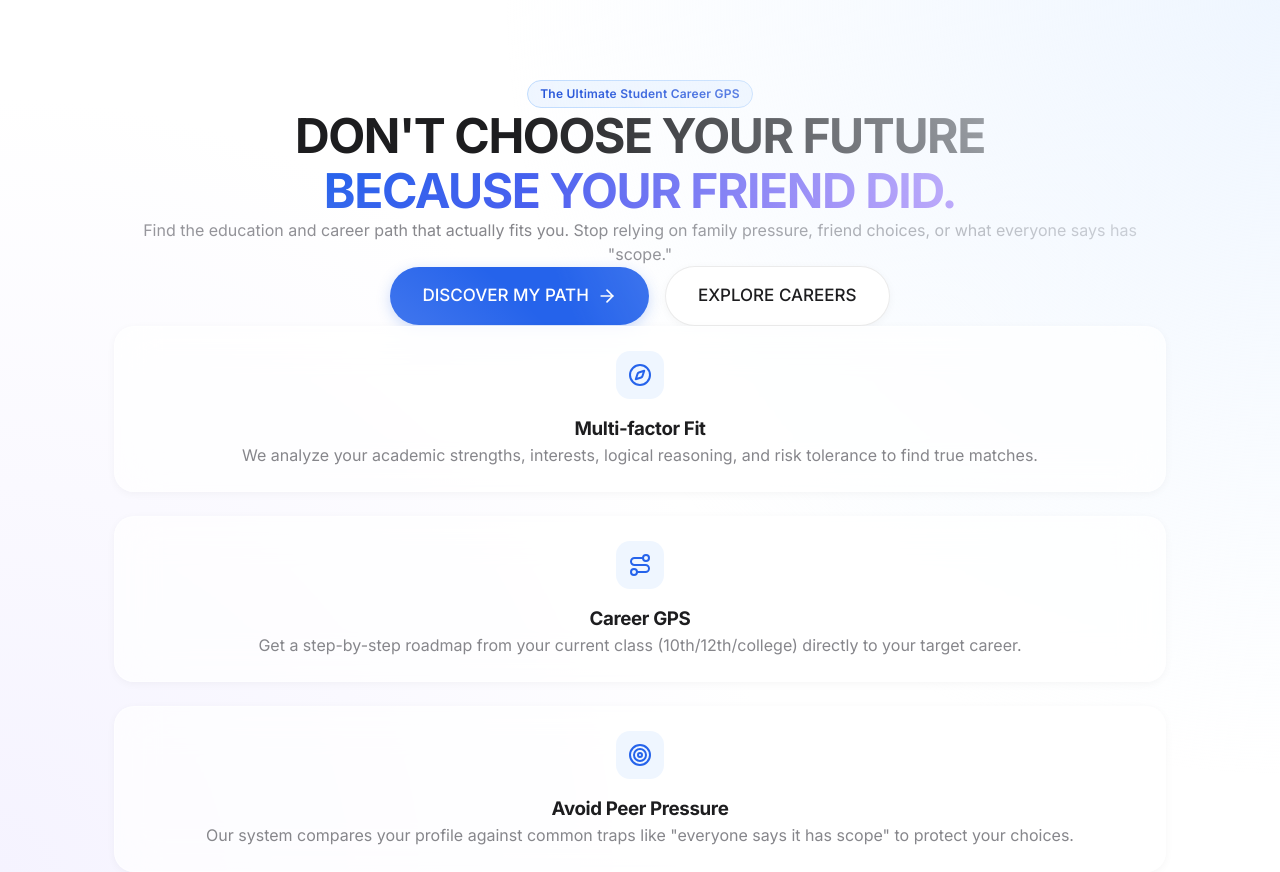
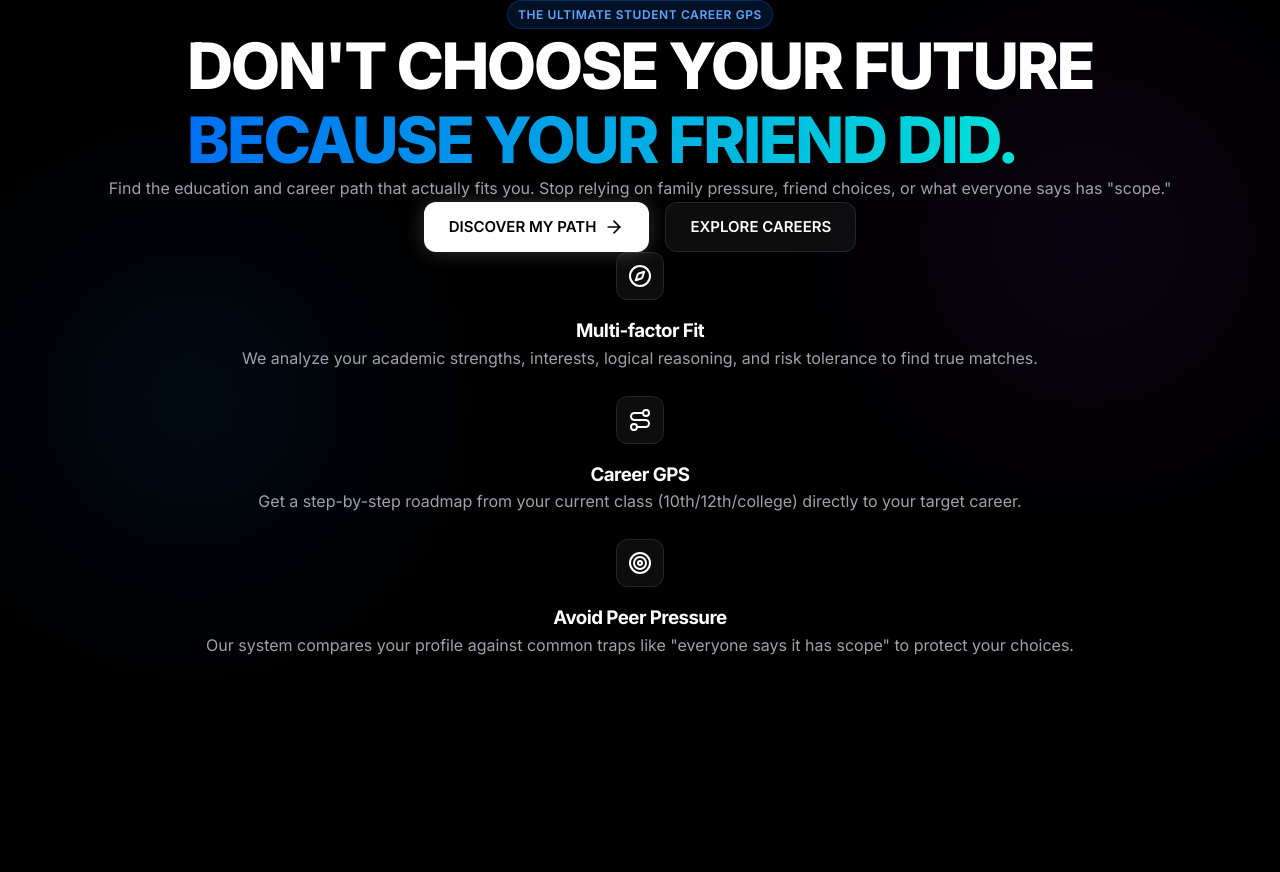
Before and after one commit to manthnnnn/CarrierOS, a Next.js app: page / in a window 1280 px wide. After the commit the page ends 800 px from the top, so only its background shows below. Built offline with nearby package versions, Linux system fonts and the light colour scheme.

Commit message:
style: transition to ultra premium dark linear/vercel aesthetic

```diff
--- a/src/app/globals.css
+++ b/src/app/globals.css
@@ -1,154 +1,166 @@
-@import url('https://fonts.googleapis.com/css2?family=Inter:wght@300;400;500;600;700;800&display=swap');
+@import url('https://fonts.googleapis.com/css2?family=Inter:wght@300;400;500;600;700;800;900&display=swap');
 
-/* ─── iOS / STANDARD SaaS DESIGN TOKENS ─────────────────────────────────── */
+/* ─── ULTRA PREMIUM AI SaaS TOKENS (Vercel/Linear Style) ─── */
 :root {
-  /* Apple-like Clean Light Palette */
-  --bg-base: #F5F5F7; /* Classic Apple light gray background */
-  --bg-elevated: #FFFFFF;
-  --bg-card: #FFFFFF;
-  --bg-hover: rgba(0, 0, 0, 0.04);
+  /* Deep Space Backgrounds */
+  --bg-base: #000000;
+  --bg-elevated: #0A0A0A;
+  --bg-card: rgba(255, 255, 255, 0.03);
+  --bg-hover: rgba(255, 255, 255, 0.08);
 
-  /* Primary SaaS Blue */
-  --primary-50:  #EFF6FF;
-  --primary-100: #DBEAFE;
-  --primary-200: #BFDBFE;
-  --primary-300: #93C5FD;
-  --primary-400: #60A5FA;
-  --primary-500: #3B82F6;
-  --primary-600: #2563EB;
-  --primary-700: #1D4ED8;
+  /* Electric Accents */
+  --primary-500: #0070F3; /* Vercel Blue */
+  --primary-glow: rgba(0, 112, 243, 0.4);
+  --accent-500: #7928CA; /* Vercel Purple */
+  --accent-glow: rgba(121, 40, 202, 0.4);
+  --cyan-500: #00DFD8;
 
-  /* Accents */
-  --accent-500: #8B5CF6; /* Vibrant Purple */
-  --success-500: #34C759; /* iOS Green */
-  --warning-500: #FF9500; /* iOS Orange */
-  --danger-500: #FF3B30;  /* iOS Red */
+  /* Status Colors */
+  --success-500: #10B981;
+  --warning-500: #F59E0B;
+  --danger-500: #EF4444;
 
-  /* Text Colors (Apple Style) */
-  --text-primary: #1D1D1F;
-  --text-secondary: #86868B;
-  --text-muted: #A1A1A6;
-  --text-inverse: #FFFFFF;
+  /* Typography */
+  --text-primary: #EDEDED;
+  --text-secondary: #A1A1AA;
+  --text-muted: #71717A;
 
-  /* Borders */
-  --border: rgba(0, 0, 0, 0.08);
-  --border-subtle: rgba(0, 0, 0, 0.04);
-  --border-focus: rgba(59, 130, 246, 0.4);
+  /* Borders & Glass */
+  --border: rgba(255, 255, 255, 0.1);
+  --border-subtle: rgba(255, 255, 255, 0.05);
+  --border-hover: rgba(255, 255, 255, 0.2);
 
-  /* iOS Drop Shadows */
-  --shadow-sm: 0 2px 8px rgba(0, 0, 0, 0.04);
-  --shadow-md: 0 4px 24px rgba(0, 0, 0, 0.06);
-  --shadow-lg: 0 12px 48px rgba(0, 0, 0, 0.08);
-  --shadow-float: 0 20px 40px rgba(0, 0, 0, 0.08);
+  /* Shadows & Glows */
+  --shadow-sm: 0 4px 12px rgba(0,0,0,0.5);
+  --shadow-md: 0 8px 24px rgba(0,0,0,0.6);
+  --shadow-glow: 0 0 40px var(--primary-glow);
 
   /* Spacing */
   --space-1: 4px; --space-2: 8px; --space-3: 12px; --space-4: 16px;
   --space-5: 20px; --space-6: 24px; --space-8: 32px; --space-10: 40px;
-  --space-12: 48px; --space-16: 64px; --space-20: 80px; --space-24: 96px;
+  --space-12: 48px;
 
-  /* Radii (Smooth iOS Squircles) */
-  --radius-sm: 10px;
-  --radius-md: 14px;
-  --radius-lg: 20px;
-  --radius-xl: 28px;
+  /* Radii */
+  --radius-sm: 8px;
+  --radius-md: 12px;
+  --radius-lg: 16px;
+  --radius-xl: 24px;
   --radius-full: 9999px;
 
-  /* Typography */
-  --font-sans: 'Inter', -apple-system, BlinkMacSystemFont, "Segoe UI", Roboto, Helvetica, Arial, sans-serif;
-
-  /* Smooth Transitions */
-  --transition-fast: 150ms cubic-bezier(0.2, 0, 0, 1);
-  --transition-base: 250ms cubic-bezier(0.2, 0, 0, 1);
-  --transition-spring: 500ms cubic-bezier(0.34, 1.56, 0.64, 1);
+  /* Transitions */
+  --transition-fast: 150ms cubic-bezier(0.4, 0, 0.2, 1);
+  --transition-base: 300ms cubic-bezier(0.4, 0, 0.2, 1);
+  --transition-spring: 600ms cubic-bezier(0.16, 1, 0.3, 1);
 }
 
 /* ─── RESET & BASE ───────────────────────────────────── */
 *, *::before, *::after { box-sizing: border-box; margin: 0; padding: 0; }
-
-html {
-  scroll-behavior: smooth;
-  -webkit-text-size-adjust: 100%;
-}
+html { scroll-behavior: smooth; }
 
 body {
-  font-family: var(--font-sans);
+  font-family: 'Inter', sans-serif;
   background-color: var(--bg-base);
+  background-image:
+    radial-gradient(circle at 15% 50%, rgba(0, 112, 243, 0.08), transparent 25%),
+    radial-gradient(circle at 85% 30%, rgba(121, 40, 202, 0.08), transparent 25%);
   color: var(--text-primary);
-  line-height: 1.5;
+  line-height: 1.6;
   min-height: 100vh;
   -webkit-font-smoothing: antialiased;
   -moz-osx-font-smoothing: grayscale;
 }
 
+::-webkit-scrollbar { width: 8px; }
+::-webkit-scrollbar-track { background: var(--bg-base); }
+::-webkit-scrollbar-thumb { background: #333; border-radius: 4px; }
+::-webkit-scrollbar-thumb:hover { background: #555; }
+
 /* ─── TYPOGRAPHY ────────────────────────────────────── */
 h1, h2, h3, h4, h5, h6 {
   font-weight: 700;
-  letter-spacing: -0.02em;
-  color: var(--text-primary);
+  letter-spacing: -0.03em;
+  color: #FFFFFF;
 }
 
-.display-xl { font-size: clamp(2.5rem, 6vw, 4.5rem); font-weight: 800; letter-spacing: -0.04em; line-height: 1.1; }
-.display-lg { font-size: clamp(2rem, 4vw, 3rem); font-weight: 700; letter-spacing: -0.03em; line-height: 1.15; }
-.display-md { font-size: clamp(1.5rem, 3vw, 2.25rem); font-weight: 700; letter-spacing: -0.02em; }
-.display-sm { font-size: clamp(1.25rem, 2vw, 1.5rem); font-weight: 600; letter-spacing: -0.01em; }
+.display-xl { font-size: clamp(3rem, 7vw, 5.5rem); font-weight: 800; letter-spacing: -0.05em; line-height: 1.1; }
+.display-lg { font-size: clamp(2.5rem, 5vw, 4rem); font-weight: 800; letter-spacing: -0.04em; line-height: 1.15; }
+.display-md { font-size: clamp(1.75rem, 3.5vw, 2.5rem); font-weight: 700; letter-spacing: -0.03em; }
+.display-sm { font-size: clamp(1.25rem, 2.5vw, 1.75rem); font-weight: 600; letter-spacing: -0.02em; }
 
 .text-gradient {
-  background: linear-gradient(135deg, var(--primary-600) 0%, var(--accent-500) 100%);
+  background: linear-gradient(to right, #0070F3, #00DFD8);
+  -webkit-background-clip: text;
+  -webkit-text-fill-color: transparent;
+  background-clip: text;
+}
+.text-gradient-purple {
+  background: linear-gradient(to right, #7928CA, #FF0080);
   -webkit-background-clip: text;
   -webkit-text-fill-color: transparent;
   background-clip: text;
 }
 
 /* ─── LAYOUT ────────────────────────────────────────── */
-.container {
-  width: 100%;
-  max-width: 1100px;
-  margin: 0 auto;
-  padding: 0 var(--space-6);
-}
-
+.container { max-width: 1200px; margin: 0 auto; padding: 0 var(--space-6); }
 .grid { display: grid; }
 .flex { display: flex; }
 .flex-col { flex-direction: column; }
 .items-center { align-items: center; }
 .justify-center { justify-content: center; }
 .gap-2 { gap: var(--space-2); }
-.gap-3 { gap: var(--space-3); }
 .gap-4 { gap: var(--space-4); }
 .gap-6 { gap: var(--space-6); }
-.gap-8 { gap: var(--space-8); }
 
-/* ─── CARDS ─────────────────────────────────────────── */
+/* ─── CARDS & GLASSMORPHISM ──────────────────────────── */
 .card {
   background: var(--bg-card);
+  backdrop-filter: blur(12px);
+  -webkit-backdrop-filter: blur(12px);
   border: 1px solid var(--border);
   border-radius: var(--radius-lg);
   padding: var(--space-6);
   box-shadow: var(--shadow-sm);
-  transition: transform var(--transition-base), box-shadow var(--transition-base);
+  transition: all var(--transition-base);
+  position: relative;
+  overflow: hidden;
+}
+
+.card::before {
+  content: '';
+  position: absolute;
+  top: 0; left: 0; right: 0; height: 1px;
+  background: linear-gradient(90deg, transparent, rgba(255,255,255,0.2), transparent);
+  opacity: 0;
+  transition: opacity var(--transition-base);
 }
 
 .card:hover {
-  box-shadow: var(--shadow-md);
-  transform: translateY(-2px);
+  background: rgba(255, 255, 255, 0.05);
+  border-color: var(--border-hover);
+  box-shadow: var(--shadow-md), 0 10px 40px rgba(0,0,0,0.8);
+  transform: translateY(-4px);
 }
+.card:hover::before { opacity: 1; }
 
-.card-glass {
-  background: rgba(255, 255, 255, 0.7);
-  backdrop-filter: blur(20px);
-  -webkit-backdrop-filter: blur(20px);
-  border: 1px solid rgba(255, 255, 255, 0.4);
+.card-gradient {
+  background: linear-gradient(145deg, rgba(0, 112, 243, 0.1), rgba(121, 40, 202, 0.05));
+  border: 1px solid rgba(0, 112, 243, 0.3);
   border-radius: var(--radius-lg);
   padding: var(--space-6);
-  box-shadow: var(--shadow-sm);
+  box-shadow: inset 0 0 20px rgba(0, 112, 243, 0.1);
+  position: relative;
 }
-
-.card-gradient {
-  background: linear-gradient(135deg, #F8FAFC 0%, #EFF6FF 100%);
-  border: 1px solid var(--primary-100);
-  border-radius: var(--radius-lg);
-  padding: var(--space-6);
-  box-shadow: var(--shadow-sm);
+.card-gradient::after {
+  content: '';
+  position: absolute;
+  inset: -1px;
+  border-radius: inherit;
+  padding: 1px;
+  background: linear-gradient(135deg, #0070F3, transparent, #7928CA);
+  -webkit-mask: linear-gradient(#fff 0 0) content-box, linear-gradient(#fff 0 0);
+  -webkit-mask-composite: xor;
+  mask-composite: exclude;
+  pointer-events: none;
 }
 
 /* ─── BUTTONS ───────────────────────────────────────── */
@@ -158,363 +170,267 @@ h1, h2, h3, h4, h5, h6 {
   justify-content: center;
   gap: var(--space-2);
   padding: 12px 24px;
-  border-radius: var(--radius-full);
+  border-radius: var(--radius-md);
   font-size: 0.9375rem;
-  font-weight: 500;
+  font-weight: 600;
   cursor: pointer;
-  border: none;
-  transition: all var(--transition-fast);
-  white-space: nowrap;
+  border: 1px solid transparent;
+  transition: all var(--transition-base);
   text-decoration: none;
 }
 
-.btn:active { transform: scale(0.96); }
+.btn:active { transform: scale(0.95); }
 
 .btn-primary {
-  background: var(--primary-600);
-  color: white;
-  box-shadow: 0 4px 14px rgba(37, 99, 235, 0.25);
+  background: #FFFFFF;
+  color: #000000;
+  box-shadow: 0 0 20px rgba(255, 255, 255, 0.2);
 }
-
 .btn-primary:hover {
-  background: var(--primary-700);
-  box-shadow: 0 6px 20px rgba(37, 99, 235, 0.3);
-  transform: translateY(-1px);
+  background: #E5E5E5;
+  box-shadow: 0 0 30px rgba(255, 255, 255, 0.4);
 }
 
 .btn-secondary {
-  background: #FFFFFF;
-  color: var(--text-primary);
-  border: 1px solid var(--border);
-  box-shadow: var(--shadow-sm);
+  background: rgba(255, 255, 255, 0.05);
+  color: #FFFFFF;
+  border: 1px solid rgba(255, 255, 255, 0.1);
+  backdrop-filter: blur(10px);
 }
-
 .btn-secondary:hover {
-  background: var(--bg-base);
-  border-color: #D1D5DB;
+  background: rgba(255, 255, 255, 0.1);
+  border-color: rgba(255, 255, 255, 0.2);
 }
 
 .btn-ghost {
   background: transparent;
   color: var(--text-secondary);
-  padding: 8px 16px;
+}
+.btn-ghost:hover {
+  color: #FFFFFF;
+  background: rgba(255, 255, 255, 0.05);
 }
 
-.btn-ghost:hover {
-  background: var(--bg-hover);
-  color: var(--text-primary);
-}
-
-.btn-lg {
-  padding: 16px 32px;
-  font-size: 1.0625rem;
-}
-
-/* ─── FORM ELEMENTS ─────────────────────────────────── */
+/* ─── INPUTS ────────────────────────────────────────── */
 .input, .select, .textarea {
   width: 100%;
-  background: #FFFFFF;
-  border: 1px solid var(--border);
+  background: rgba(0, 0, 0, 0.5);
+  border: 1px solid rgba(255, 255, 255, 0.1);
   border-radius: var(--radius-md);
   padding: 12px 16px;
-  color: var(--text-primary);
-  font-family: var(--font-sans);
+  color: #FFFFFF;
+  font-family: inherit;
   font-size: 0.9375rem;
   transition: all var(--transition-fast);
   outline: none;
-  box-shadow: var(--shadow-sm);
 }
-
-.input:focus, .select:focus, .textarea:focus {
+.input:focus {
   border-color: var(--primary-500);
-  box-shadow: 0 0 0 4px var(--primary-100);
+  box-shadow: 0 0 0 2px rgba(0, 112, 243, 0.2);
+  background: rgba(0, 0, 0, 0.8);
 }
-
-.input::placeholder { color: var(--text-muted); }
 
 /* ─── BADGES ────────────────────────────────────────── */
 .badge {
   display: inline-flex;
   align-items: center;
-  gap: 4px;
-  padding: 4px 12px;
+  padding: 4px 10px;
   border-radius: var(--radius-full);
   font-size: 0.75rem;
   font-weight: 600;
-  letter-spacing: 0.02em;
+  letter-spacing: 0.05em;
+  text-transform: uppercase;
+  background: rgba(255, 255, 255, 0.05);
+  border: 1px solid rgba(255, 255, 255, 0.1);
+  color: var(--text-secondary);
+}
+.badge-primary { background: rgba(0, 112, 243, 0.15); border-color: rgba(0, 112, 243, 0.3); color: #60A5FA; }
+.badge-accent { background: rgba(121, 40, 202, 0.15); border-color: rgba(121, 40, 202, 0.3); color: #C084FC; }
+.badge-success { background: rgba(16, 185, 129, 0.15); border-color: rgba(16, 185, 129, 0.3); color: #34D399; }
+
+/* ─── SIDEBAR (Ultra sleek) ─────────────────────────── */
+.sidebar {
+  width: 280px;
+  min-height: 100vh;
+  background: rgba(0, 0, 0, 0.5);
+  backdrop-filter: blur(20px);
+  -webkit-backdrop-filter: blur(20px);
+  border-right: 1px solid rgba(255, 255, 255, 0.05);
+  padding: var(--space-6);
+  position: fixed;
+  top: 0; left: 0;
+  display: flex;
+  flex-direction: column;
+  z-index: 50;
 }
 
-.badge-primary { background: var(--primary-50); color: var(--primary-700); border: 1px solid var(--primary-200); }
-.badge-success { background: #ECFDF5; color: #059669; border: 1px solid #A7F3D0; }
-.badge-warning { background: #FFFBEB; color: #D97706; border: 1px solid #FDE68A; }
-.badge-accent  { background: #F5F3FF; color: #6D28D9; border: 1px solid #DDD6FE; }
-
-/* ─── NAVIGATION (Landing) ──────────────────────────── */
-.nav {
-  position: fixed;
-  top: 0; left: 0; right: 0;
-  z-index: 1000;
-  padding: var(--space-4) 0;
-  background: rgba(255, 255, 255, 0.8);
-  backdrop-filter: blur(20px);
-  -webkit-backdrop-filter: blur(20px);
-  border-bottom: 1px solid var(--border-subtle);
-}
-
-/* ─── HERO SECTION ──────────────────────────────────── */
-.hero {
-  min-height: 100vh;
+.sidebar-logo {
+  font-size: 1.5rem;
+  font-weight: 800;
+  letter-spacing: -0.04em;
+  background: linear-gradient(to right, #fff, #888);
+  -webkit-background-clip: text;
+  -webkit-text-fill-color: transparent;
+  margin-bottom: var(--space-8);
   display: flex;
   align-items: center;
-  position: relative;
-  background: #FFFFFF;
-  overflow: hidden;
-  padding-top: var(--space-20);
+  gap: 8px;
 }
-
-.hero::before {
+.sidebar-logo::before {
   content: '';
-  position: absolute;
-  top: 0; left: 0; right: 0; bottom: 0;
-  background: radial-gradient(circle at top right, var(--primary-50), transparent 50%),
-              radial-gradient(circle at bottom left, #F5F3FF, transparent 50%);
-  pointer-events: none;
-}
-
-/* ─── FEATURE ICONS ─────────────────────────────────── */
-.feature-icon {
-  width: 48px; height: 48px;
-  border-radius: var(--radius-md);
-  display: flex;
-  align-items: center;
-  justify-content: center;
-  margin-bottom: var(--space-4);
-  background: var(--primary-50);
-  color: var(--primary-600);
-}
-
-/* ─── SIDEBAR ────────────────────────────────────────── */
-.sidebar {
-  width: 260px;
-  min-height: 100vh;
-  background: #F9FAFB;
-  border-right: 1px solid var(--border);
-  padding: var(--space-6) var(--space-4);
-  position: fixed;
-  top: 0; left: 0;
-  z-index: 100;
-  display: flex;
-  flex-direction: column;
+  display: block;
+  width: 24px; height: 24px;
+  background: conic-gradient(from 180deg at 50% 50%, #0070F3 0deg, #00DFD8 180deg, #7928CA 360deg);
+  border-radius: 6px;
 }
 
 .sidebar-item {
   display: flex;
   align-items: center;
   gap: var(--space-3);
-  padding: 10px 16px;
+  padding: 10px 14px;
   border-radius: var(--radius-md);
   color: var(--text-secondary);
-  text-decoration: none;
   font-size: 0.9rem;
   font-weight: 500;
   transition: all var(--transition-fast);
   margin-bottom: 4px;
+  text-decoration: none;
 }
-
 .sidebar-item:hover {
-  background: rgba(0,0,0,0.03);
-  color: var(--text-primary);
+  background: rgba(255, 255, 255, 0.05);
+  color: #FFFFFF;
 }
-
 .sidebar-item.active {
-  background: var(--primary-50);
-  color: var(--primary-700);
-  font-weight: 600;
+  background: rgba(255, 255, 255, 0.1);
+  color: #FFFFFF;
+  box-shadow: inset 2px 0 0 var(--primary-500);
 }
 
 .sidebar-badge {
   margin-left: auto;
-  font-size: 0.7rem;
+  font-size: 0.65rem;
+  padding: 2px 6px;
+  border-radius: 4px;
+  background: var(--primary-500);
+  color: white;
   font-weight: 700;
-  padding: 2px 8px;
-  border-radius: var(--radius-full);
-  background: var(--primary-600);
-  color: white;
 }
 
-/* ─── DASHBOARD LAYOUT ───────────────────────────────── */
-.dash-layout {
-  display: flex;
-  min-height: 100vh;
-  background: var(--bg-base);
+/* ─── DASHBOARD MAIN ────────────────────────────────── */
+.dash-layout { display: flex; min-height: 100vh; }
+.dash-main {
+  flex: 1;
+  margin-left: 280px;
+  padding: var(--space-8) var(--space-10);
+  max-width: calc(100% - 280px);
 }
 
-.dash-main {
-  flex: 1;
-  margin-left: 260px;
-  padding: var(--space-8) var(--space-10);
-  max-width: calc(100% - 260px);
-}
-
-/* ─── OPTION SELECT CARDS (Onboarding) ───────────────── */
+/* ─── OPTION CARDS (Onboarding/Quiz) ────────────────── */
 .option-card {
-  padding: var(--space-4) var(--space-5);
-  border: 1px solid var(--border);
+  padding: var(--space-5);
+  background: rgba(255, 255, 255, 0.02);
+  border: 1px solid rgba(255, 255, 255, 0.1);
   border-radius: var(--radius-lg);
   cursor: pointer;
   transition: all var(--transition-base);
-  text-align: left;
-  background: #FFFFFF;
-  color: var(--text-secondary);
-  font-size: 0.9375rem;
-  width: 100%;
   display: flex;
   align-items: center;
   gap: var(--space-4);
-  box-shadow: var(--shadow-sm);
+  color: var(--text-secondary);
+  font-size: 1rem;
+}
+.option-card:hover {
+  border-color: rgba(255, 255, 255, 0.3);
+  background: rgba(255, 255, 255, 0.05);
+  color: #FFFFFF;
+  transform: translateX(4px);
+}
+.option-card.selected {
+  border-color: var(--primary-500);
+  background: rgba(0, 112, 243, 0.1);
+  color: #FFFFFF;
 }
 
-.option-card:hover {
-  border-color: var(--primary-300);
-  box-shadow: var(--shadow-md);
-  transform: translateY(-1px);
+/* ─── ICONS & GRAPHICS ──────────────────────────────── */
+.feature-icon {
+  width: 48px; height: 48px;
+  border-radius: 12px;
+  background: rgba(255, 255, 255, 0.05);
+  border: 1px solid rgba(255, 255, 255, 0.1);
+  display: flex;
+  align-items: center;
+  justify-content: center;
+  color: #FFFFFF;
+  margin-bottom: var(--space-4);
 }
 
-.option-card.selected {
-  border-color: var(--primary-600);
-  background: var(--primary-50);
-  color: var(--primary-700);
-  box-shadow: 0 0 0 1px var(--primary-600);
+/* SCORE RING */
+.score-ring-bg { fill: none; stroke: rgba(255, 255, 255, 0.1); stroke-width: 6; }
+.score-ring-fill {
+  fill: none; stroke-width: 6; stroke: url(#ringGradient); stroke-linecap: round;
+  transition: stroke-dashoffset 1.5s cubic-bezier(0.16, 1, 0.3, 1);
 }
 
-.option-card .feature-icon {
-  margin-bottom: 0;
-  background: #FFFFFF;
-  border: 1px solid var(--border);
-}
-
-.option-card.selected .feature-icon {
-  background: var(--primary-600);
-  color: white;
-  border-color: var(--primary-600);
-}
-
-/* ─── ROADMAP ─────────────────────────────────────────── */
+/* ─── ROADMAP TIMELINE ──────────────────────────────── */
 .roadmap-step {
   display: flex;
-  align-items: flex-start;
   gap: var(--space-6);
   position: relative;
   padding-bottom: var(--space-8);
 }
-
-.roadmap-step:not(:last-child)::after {
+.roadmap-step::before {
   content: '';
   position: absolute;
-  left: 23px;
-  top: 48px;
-  bottom: 0;
+  left: 23px; top: 48px; bottom: 0;
   width: 2px;
-  background: #E5E7EB;
+  background: linear-gradient(to bottom, rgba(0, 112, 243, 0.5), transparent);
+}
+.roadmap-step:last-child::before { display: none; }
+.roadmap-dot {
+  width: 48px; height: 48px;
+  border-radius: 50%;
+  background: #000;
+  border: 2px solid var(--primary-500);
+  color: var(--primary-500);
+  display: flex; align-items: center; justify-content: center;
+  font-weight: 700; font-size: 1.1rem;
+  z-index: 2;
+  box-shadow: 0 0 20px rgba(0, 112, 243, 0.4);
+}
+.roadmap-content { flex: 1; }
+
+/* ─── ANIMATIONS ────────────────────────────────────── */
+@keyframes fadeInUp {
+  from { opacity: 0; transform: translateY(20px); }
+  to { opacity: 1; transform: translateY(0); }
+}
+@keyframes scaleIn {
+  from { opacity: 0; transform: scale(0.95); }
+  to { opacity: 1; transform: scale(1); }
+}
+@keyframes pulseGlow {
+  0%, 100% { opacity: 0.5; }
+  50% { opacity: 1; box-shadow: 0 0 40px rgba(0, 112, 243, 0.6); }
 }
 
-.roadmap-dot {
-  width: 48px;
-  height: 48px;
-  border-radius: 50%;
-  background: #FFFFFF;
-  border: 2px solid var(--primary-100);
-  color: var(--primary-600);
-  display: flex;
-  align-items: center;
-  justify-content: center;
-  flex-shrink: 0;
-  font-size: 1rem;
-  font-weight: 700;
-  box-shadow: var(--shadow-sm);
-  z-index: 2;
-}
+.animate-fadeIn { animation: fadeInUp 0.6s cubic-bezier(0.16, 1, 0.3, 1) forwards; }
+.animate-slideUp { animation: fadeInUp 0.6s cubic-bezier(0.16, 1, 0.3, 1) forwards; }
+.animate-scaleIn { animation: scaleIn 0.5s cubic-bezier(0.16, 1, 0.3, 1) forwards; }
 
-.roadmap-content { flex: 1; }
+/* Delay classes */
+.delay-100 { animation-delay: 0.1s; opacity: 0; }
+.delay-200 { animation-delay: 0.2s; opacity: 0; }
+.delay-300 { animation-delay: 0.3s; opacity: 0; }
 
-/* ─── STEP PROGRESS ──────────────────────────────────── */
-.step-progress {
-  display: flex;
-  align-items: center;
-  gap: 0;
-}
-
-.step-dot {
-  width: 36px;
-  height: 36px;
-  border-radius: 50%;
-  background: #FFFFFF;
-  border: 2px solid #E5E7EB;
-  display: flex;
-  align-items: center;
-  justify-content: center;
-  font-size: 0.875rem;
-  font-weight: 600;
-  color: var(--text-muted);
-  transition: all var(--transition-base);
-  flex-shrink: 0;
-}
-
-.step-dot.completed {
-  background: var(--primary-600);
-  border-color: var(--primary-600);
-  color: white;
-}
-
-.step-dot.current {
-  background: var(--primary-50);
-  border-color: var(--primary-600);
-  color: var(--primary-700);
-  box-shadow: 0 0 0 4px var(--primary-100);
-}
-
-.step-line {
-  height: 2px;
-  flex: 1;
-  background: #E5E7EB;
-  transition: background var(--transition-base);
-}
-
-.step-line.completed { background: var(--primary-600); }
-
-/* ─── ANIMATIONS ─────────────────────────────────────── */
-@keyframes fadeIn { from { opacity: 0; } to { opacity: 1; } }
-@keyframes slideUp { from { opacity: 0; transform: translateY(20px); } to { opacity: 1; transform: translateY(0); } }
-
-.animate-fadeIn { animation: fadeIn 0.4s ease forwards; }
-.animate-slideUp { animation: slideUp 0.6s cubic-bezier(0.2, 0, 0, 1) forwards; }
-
-/* ─── UTILITIES ──────────────────────────────────────── */
-.text-primary   { color: var(--text-primary); }
+/* UTILS */
+.text-primary { color: var(--text-primary); }
 .text-secondary { color: var(--text-secondary); }
-.text-muted     { color: var(--text-muted); }
-.font-semibold  { font-weight: 600; }
-.font-bold      { font-weight: 700; }
-.text-center    { text-align: center; }
-.max-w-2xl      { max-w: 42rem; }
-.mx-auto        { margin-left: auto; margin-right: auto; }
-.w-full         { width: 100%; }
-
-/* SCORE RING (Dashboard) */
-.score-ring-bg {
-  fill: none;
-  stroke: #E5E7EB;
-  stroke-width: 8;
-}
-
-.score-ring-fill {
-  fill: none;
-  stroke-width: 8;
-  stroke: var(--primary-500);
-  stroke-linecap: round;
-  transition: stroke-dashoffset 1.5s cubic-bezier(0.4, 0, 0.2, 1);
-}
-
-.score-number {
-  color: var(--text-primary);
-}
+.text-muted { color: var(--text-muted); }
+.text-success-500 { color: var(--success-500); }
+.text-warning-500 { color: var(--warning-500); }
+.text-danger-500 { color: var(--danger-500); }
+.bg-gray-50 { background-color: rgba(255,255,255,0.03); }
+.bg-gray-100 { background-color: rgba(255,255,255,0.05); }
+.border-gray-100, .border-gray-200 { border-color: rgba(255,255,255,0.1); }
+.text-gray-700, .text-gray-800 { color: var(--text-primary); }
```
